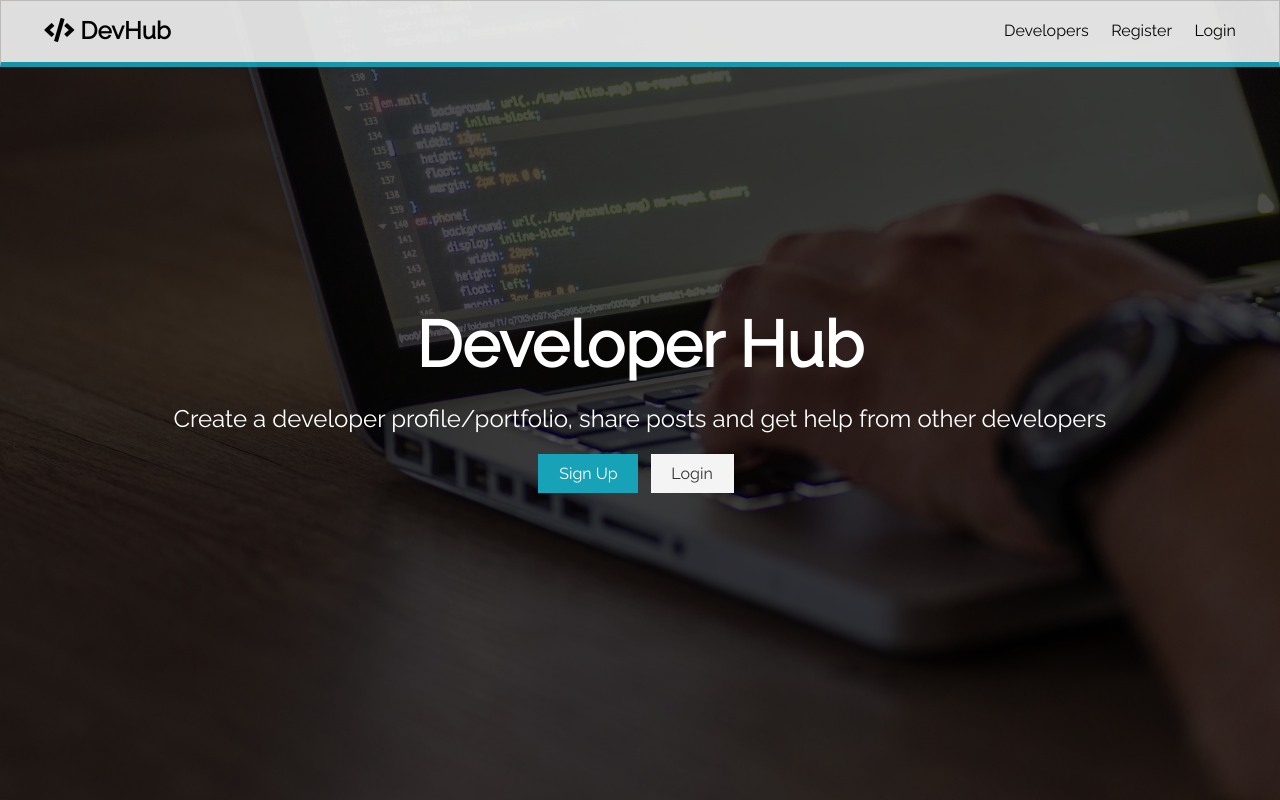
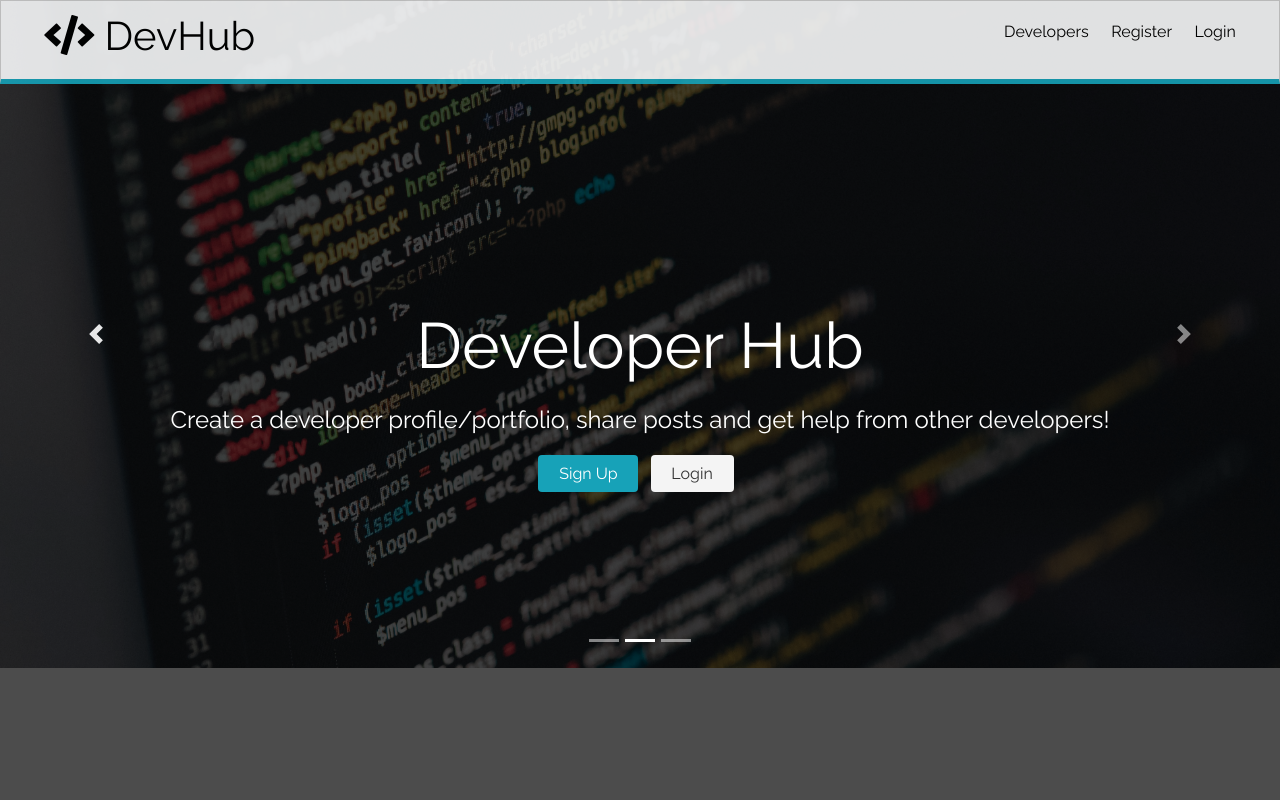
Before and after one commit to ipsitagoel/DevHub-Web-App, a PHP site: page / in a window 1280 px wide. Run offline with PHP 8.4, Linux system fonts and the light colour scheme; some libraries are stand-ins or nearby versions.

Commit message:
Added Carousel

```diff
--- a/css/style.css
+++ b/css/style.css
@@ -78,24 +78,31 @@ img {
 .p {
   padding: 0.5rem;
 }
+
 .p-1 {
   padding: 1rem;
 }
+
 .p-2 {
   padding: 2rem;
 }
+
 .p-3 {
   padding: 3rem;
 }
+
 .py {
   padding: 0.5rem 0;
 }
+
 .py-1 {
   padding: 1rem 0;
 }
+
 .py-2 {
   padding: 2rem 0;
 }
+
 .py-3 {
   padding: 3rem 0;
 }
@@ -104,24 +111,31 @@ img {
 .m {
   margin: 0.5rem;
 }
+
 .m-1 {
   margin: 1rem;
 }
+
 .m-2 {
   margin: 2rem;
 }
+
 .m-3 {
   margin: 3rem;
 }
+
 .my {
   margin: 0.5rem 0;
 }
+
 .my-1 {
   margin: 1rem 0;
 }
+
 .my-2 {
   margin: 2rem 0;
 }
+
 .my-3 {
   margin: 3rem 0;
 }
@@ -275,15 +289,19 @@ button {
 .form .social-input i.fa-twitter {
   color: #38a1f3;
 }
+
 .form .social-input i.fa-facebook {
   color: #3b5998;
 }
+
 .form .social-input i.fa-instagram {
   color: #3f729b;
 }
+
 .form .social-input i.fa-youtube {
   color: #c4302b;
 }
+
 .form .social-input i.fa-linkedin {
   color: #0077b5;
 }
@@ -333,7 +351,7 @@ button {
 /* Landing Page */
 .landing {
   position: relative;
-  background: url('../img/showcase.jpg') no-repeat center center/cover;
+  /*background: url('../img/showcase.jpg') no-repeat center center/cover;*/
   height: 100vh;
 }
 
@@ -418,15 +436,15 @@ button {
   margin-bottom: 1rem;
 }
 
-.profile-exp > div,
-.profile-edu > div {
+.profile-exp>div,
+.profile-edu>div {
   margin-bottom: 1rem;
   padding-bottom: 1rem;
   border-bottom: #ccc 1px dotted;
 }
 
-.profile-exp > div:last-child,
-.profile-edu > div:last-child {
+.profile-exp>div:last-child,
+.profile-edu>div:last-child {
   border: 0;
 }
 
@@ -443,12 +461,12 @@ button {
   display: flex;
 }
 
-.profile-github .repo > div:first-child {
+.profile-github .repo>div:first-child {
   flex: 7;
   flex-basis: 70%;
 }
 
-.profile-github > div:last-child {
+.profile-github>div:last-child {
   flex: 3;
   flex-basis: 20%;
 }
@@ -466,7 +484,7 @@ button {
   align-items: center;
 }
 
-.post > div:first-child {
+.post>div:first-child {
   text-align: center;
 }
 
@@ -570,6 +588,7 @@ button {
   .post {
     grid-template-columns: 1fr;
   }
+
   .post a,
   .post button {
     padding: 0.3rem 0.4rem;
--- a/index.html
+++ b/index.html
@@ -1,23 +1,20 @@
 <!DOCTYPE html>
 <html lang="en">
+
 <head>
   <meta charset="UTF-8" />
   <meta name="viewport" content="width=device-width, initial-scale=1.0" />
   <meta http-equiv="X-UA-Compatible" content="ie=edge" />
-    <link
-      href="https://fonts.googleapis.com/css?family=Raleway"
-      rel="stylesheet"
-    />
-    <link
-      rel="stylesheet"
-      href="https://use.fontawesome.com/releases/v5.8.1/css/all.css"
-      integrity="sha384-50oBUHEmvpQ+1lW4y57PTFmhCaXp0ML5d60M1M7uH2+nqUivzIebhndOJK28anvf"
-      crossorigin="anonymous"
-    />
+  <link rel="stylesheet" href="https://stackpath.bootstrapcdn.com/bootstrap/4.4.1/css/bootstrap.min.css"
+    integrity="sha384-Vkoo8x4CGsO3+Hhxv8T/Q5PaXtkKtu6ug5TOeNV6gBiFeWPGFN9MuhOf23Q9Ifjh" crossorigin="anonymous">
+  <link href="https://fonts.googleapis.com/css?family=Raleway" rel="stylesheet" />
+  <link rel="stylesheet" href="https://use.fontawesome.com/releases/v5.8.1/css/all.css"
+    integrity="sha384-50oBUHEmvpQ+1lW4y57PTFmhCaXp0ML5d60M1M7uH2+nqUivzIebhndOJK28anvf" crossorigin="anonymous" />
 
   <link rel="stylesheet" href="css/style.css" />
   <title>Welcome To The Developer Connector</title>
 </head>
+
 <body>
   <nav class="navbar bg-light">
     <h1>
@@ -30,12 +27,38 @@
     </ul>
   </nav>
   <section class="landing">
+    <div id="carouselExampleSlidesOnly" class="carousel slide" data-ride="carousel" data-interval="1500">
+      <ol class="carousel-indicators">
+        <li data-target="#carouselExampleIndicators" data-slide-to="0" class="active"></li>
+        <li data-target="#carouselExampleIndicators" data-slide-to="1"></li>
+        <li data-target="#carouselExampleIndicators" data-slide-to="2"></li>
+      </ol>
+      <div class="carousel-inner">
+        <div class="carousel-item active">
+          <img class="d-block w-100" src="./img/Dev1.png" alt="First slide">
+        </div>
+        <div class="carousel-item">
+          <img class="d-block w-100" src="./img/Dev2.png" alt="Second slide">
+        </div>
+        <div class="carousel-item">
+          <img class="d-block w-100" src="./img/Dev3.png" alt="Third slide">
+        </div>
+      </div>
+      <a class="carousel-control-prev" href="#carouselExampleIndicators" role="button" data-slide="prev">
+        <span class="carousel-control-prev-icon" aria-hidden="true"></span>
+        <span class="sr-only">Previous</span>
+      </a>
+      <a class="carousel-control-next" href="#carouselExampleIndicators" role="button" data-slide="next">
+        <span class="carousel-control-next-icon" aria-hidden="true"></span>
+        <span class="sr-only">Next</span>
+      </a>
+    </div>
     <div class="dark-overlay">
       <div class="landing-inner">
         <h1 class="x-large">Developer Hub</h1>
         <p class="lead">
           Create a developer profile/portfolio, share posts and get help from
-            other developers
+          other developers!
         </p>
         <div class="buttons">
           <a href="register.html" class="btn btn-primary">Sign Up</a>
@@ -44,5 +67,15 @@
       </div>
     </div>
   </section>
+  <script src="https://code.jquery.com/jquery-3.4.1.slim.min.js"
+    integrity="sha384-J6qa4849blE2+poT4WnyKhv5vZF5SrPo0iEjwBvKU7imGFAV0wwj1yYfoRSJoZ+n" crossorigin="anonymous">
+  </script>
+  <script src="https://cdn.jsdelivr.net/npm/popper.js@1.16.0/dist/umd/popper.min.js"
+    integrity="sha384-Q6E9RHvbIyZFJoft+2mJbHaEWldlvI9IOYy5n3zV9zzTtmI3UksdQRVvoxMfooAo" crossorigin="anonymous">
+  </script>
+  <script src="https://stackpath.bootstrapcdn.com/bootstrap/4.4.1/js/bootstrap.min.js"
+    integrity="sha384-wfSDF2E50Y2D1uUdj0O3uMBJnjuUD4Ih7YwaYd1iqfktj0Uod8GCExl3Og8ifwB6" crossorigin="anonymous">
+  </script>
 </body>
+
 </html>
```
Also changed, not shown: img/Dev1.png (added), img/Dev2.png (added), img/Dev3.png (added). Lines whose indentation alone changed are shown as unchanged.
